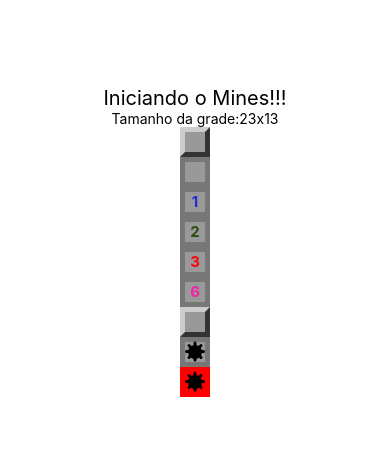
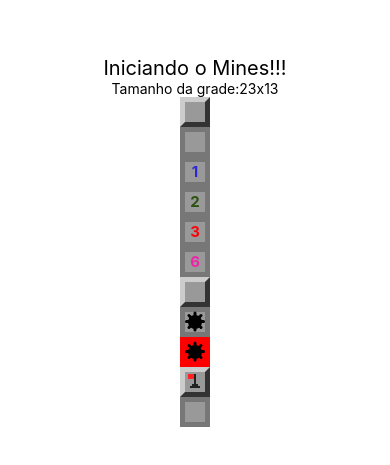
Before and after one commit to cunhaluisg5/Campo_Minado, a React Native app: screen / in a window 390 px wide. Shown: the part 181-646 px from the top of the page. Built offline with nearby package versions, Linux system fonts and the light colour scheme.

Commit message:
Criado o componente Bandeira

```diff
--- a/App.js
+++ b/App.js
@@ -20,6 +20,8 @@
         <Field mined/>
         <Field mined opened/>
         <Field mined opened exploded/>
+        <Field flagged/>
+        <Field flagged opened/>
       </View>
     )
   }
--- a/src/components/Field.js
+++ b/src/components/Field.js
@@ -2,14 +2,16 @@
 import { View, StyleSheet, Text } from 'react-native';
 import params from '../params';
 import Mine from './Mine';
+import Flag from './Flag';
 
 export default props => {
-const { mined, opened, nearMines, exploded } = props
+const { mined, opened, nearMines, exploded, flagged } = props
 
     const styleField = [styles.field]
     if(opened) styleField.push(styles.opened)
     if(exploded) styleField.push(styles.exploded)
-    if(styleField.length === 1) styleField.push(styles.regular)
+    if(flagged) styleField.push(styles.flagged)
+    if(!opened && !exploded) styleField.push(styles.regular)
 
     let color = null
     if(nearMines > 0) {
@@ -25,6 +27,7 @@
                 <Text style={[styles.label, { color: color }]}>
                     {nearMines}</Text> : false}
             {mined && opened ? <Mine/> : false}
+            {flagged && !opened ? <Flag/> : false}
         </View>
     )
 }
--- /dev/null
+++ b/src/components/Flag.js
@@ -0,0 +1,49 @@
+import React from 'react';
+import { View, StyleSheet } from 'react-native';
+
+export default props => {
+    return (
+        <View style={styles.container}>
+            <View style={styles.flagpole}/>
+            <View style={styles.flag}/>
+            <View style={styles.base1}/>
+            <View style={styles.base2}/>
+        </View>
+    )
+}
+
+const styles = StyleSheet.create({
+    container: {
+        marginTop: 2
+    },
+    flagpole: {
+        position: 'absolute',
+        height: 14,
+        width: 2,
+        backgroundColor: '#222',
+        marginLeft: 9
+    },
+    flag: {
+        position: 'absolute',
+        height: 5,
+        width: 6,
+        backgroundColor: '#F22',
+        marginLeft: 3
+    },
+    base1: {
+        position: 'absolute',
+        height: 2,
+        width: 6,
+        backgroundColor: '#222',
+        marginLeft: 7,
+        marginTop: 10
+    },
+    base2: {
+        position: 'absolute',
+        height: 2,
+        width: 10,
+        backgroundColor: '#222',
+        marginLeft: 5,
+        marginTop: 12
+    }
+})
```
